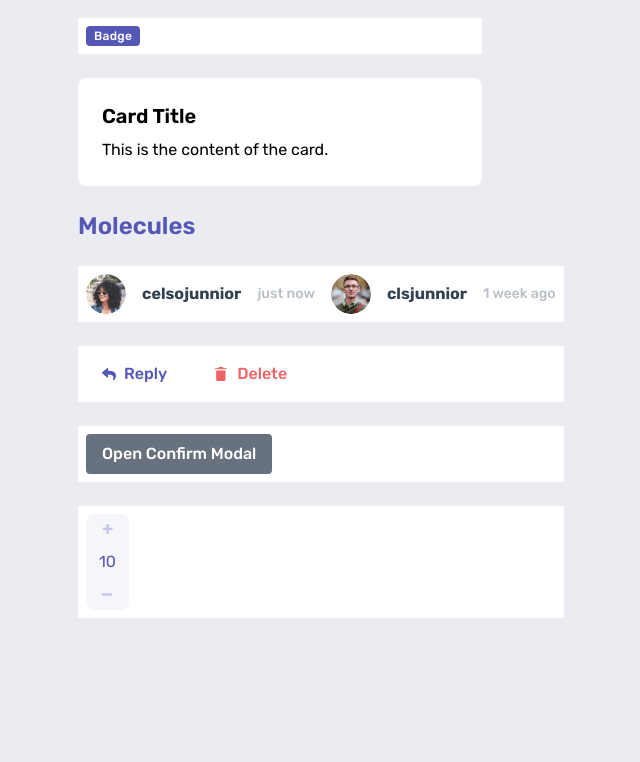
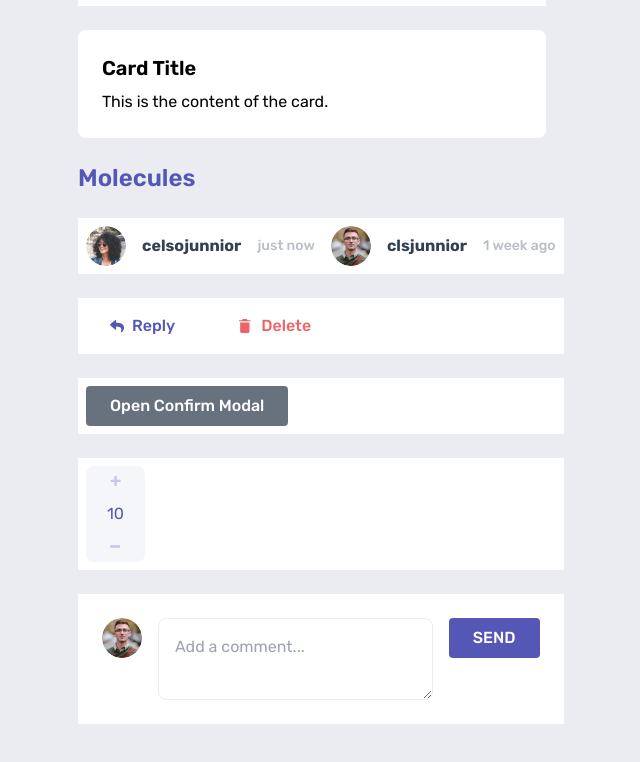
Before and after one commit to clsjunnior/next-interactive-comments, a Next.js app: page /design in a window 1280 px wide. Shown: the part 414-1176 px from the top of the page, without its empty margins (18-658 px from the left). Before the commit the page ends 1080 px from the top, so only its background shows below. Built offline with nearby package versions, Linux system fonts and the light colour scheme.

Commit message:
feat: comment input molecule

```diff
--- a/app/design/page.tsx
+++ b/app/design/page.tsx
@@ -1,4 +1,6 @@
 'use client'
+import { useState } from 'react'
+import ms from 'ms'
 
 import AvatarAtom from '@/components/atoms/avatarAtom/avatarAtom.component'
 import BadgeAtom from '@/components/atoms/badgeAtom/badgeAtom.component'
@@ -7,11 +9,10 @@ import CardAtom from '@/components/atoms/cardAtom/cardAtom.component'
 import IconAtom from '@/components/atoms/iconAtom/iconAtom.component'
 import TextareaAtom from '@/components/atoms/textareaAtom/textareaAtom.component'
 import ButtonIconMolecule from '@/components/molecules/buttonIconMolecule/buttonIconMolecule.component'
+import CommentInputMolecule from '@/components/molecules/commentInputMolecule/commentInputMolecule.component'
 import ModalMolecule from '@/components/molecules/modalMolecule/modalMolecule.component'
 import ScoreButtonMolecule from '@/components/molecules/scoreButtonMolecule/scoreButtonMolecule.component'
 import UserLabelMolecule from '@/components/molecules/userLabelMolecule/userLabelMolecule.component'
-import ms from 'ms'
-import { useState } from 'react'
 
 const Atoms = () => {
   const handleClick = () => {}
@@ -116,6 +117,15 @@ const Molecules = () => {
           handleDownVote={() => setCounter(counter - 1)}
         />
       </div>
+
+      <div className="flex bg-white p-6 gap-4">
+        <CommentInputMolecule
+          avatarUser="clsjunnior"
+          avatarUrl="./avatars/image-juliusomo.png"
+          handleClick={() => console.log('send')}
+          textareaProps={{ onChange: (e) => console.log(e.target.value) }}
+        />
+      </div>
     </>
   )
 }
--- a/components/atoms/buttonAtom/buttonAtom.component.tsx
+++ b/components/atoms/buttonAtom/buttonAtom.component.tsx
@@ -15,7 +15,7 @@ const ButtonAtom: React.FC<ButtonProps> = ({
   ...rest
 }) => {
   const btnClass = clsx(
-    'hover:opacity-80 transition-opacity py-2 px-4 rounded flex items-center gap-2 font-medium leading-normal',
+    'hover:opacity-80 transition-opacity py-2 px-6 rounded flex items-center gap-2 font-medium leading-normal',
     isLink
       ? {
           'bg-transparent': isLink,
--- a/components/atoms/textareaAtom/textareaAtom.component.tsx
+++ b/components/atoms/textareaAtom/textareaAtom.component.tsx
@@ -4,7 +4,7 @@ interface TextAreaProps extends TextareaHTMLAttributes<HTMLTextAreaElement> {}
 
 const TextareaAtom: React.FC<TextAreaProps> = ({
   placeholder = 'Add a comment...',
-  rows = 4,
+  rows = 2,
   ...rest
 }) => {
   return (
--- /dev/null
+++ b/components/molecules/commentInputMolecule/commentInputMolecule.component.tsx
@@ -0,0 +1,32 @@
+import AvatarAtom from '@/components/atoms/avatarAtom/avatarAtom.component'
+import ButtonAtom from '@/components/atoms/buttonAtom/buttonAtom.component'
+import TextareaAtom from '@/components/atoms/textareaAtom/textareaAtom.component'
+import React, { TextareaHTMLAttributes } from 'react'
+
+interface CommentInputProps {
+  avatarUrl: string
+  avatarUser: string
+  handleClick: () => void
+  textareaProps?: TextareaHTMLAttributes<HTMLTextAreaElement>
+}
+
+const CommentInputMolecule: React.FC<CommentInputProps> = ({
+  avatarUrl,
+  avatarUser,
+  handleClick,
+  textareaProps,
+}) => {
+  return (
+    <div className="flex items-start flex-1 gap-4">
+      <div className="min-w-fit">
+        <AvatarAtom imageUrl={avatarUrl} altText={`user ${avatarUser}`} />
+      </div>
+      <TextareaAtom {...textareaProps} />
+      <ButtonAtom colorType="blue" className="uppercase" onClick={handleClick}>
+        Send
+      </ButtonAtom>
+    </div>
+  )
+}
+
+export default CommentInputMolecule
```
Also changed, not shown: 2 other files (tests, documents, lock files or other folders).
